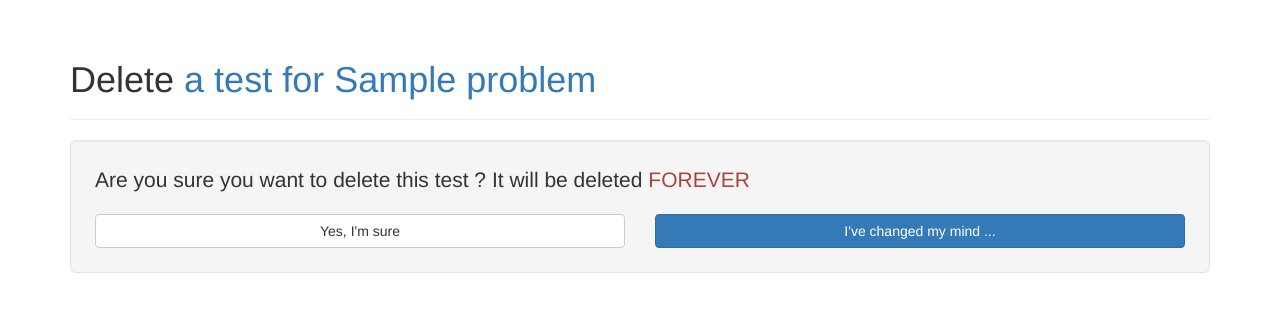
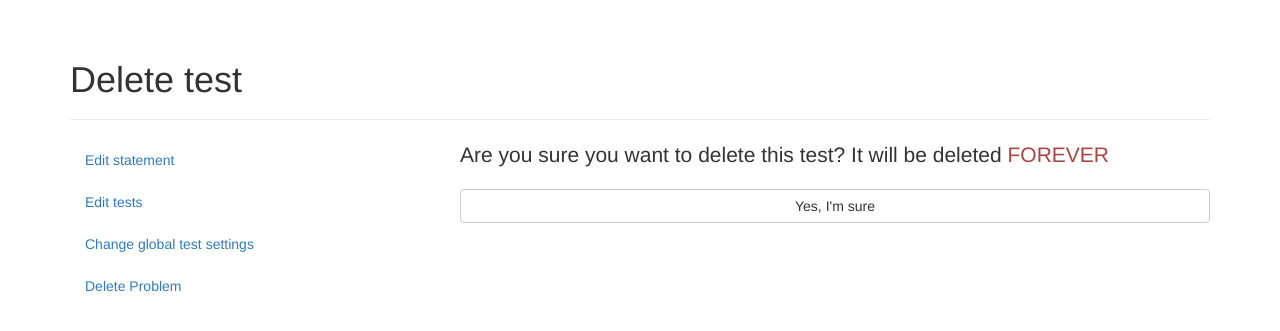
Before and after one commit to Alaxe/judgeSystem, a Django app: page /judge/test/1/delete/ in a window 1280 px wide. Shown: the part 51-382 px from the top of the page. Run offline with Django 3.2, Linux system fonts and the light colour scheme; a user stored in the database is signed in; tables that the repository leaves empty hold one stand-in row (values such as "Sample post"); parts of the project's set-up code (start-up, migrations or seed data) failed here and were passed over; some libraries are stand-ins or nearby versions.

Commit message:
Reworked the edit problem interface
 - Added navigation to the left used for the subpages
 - Separated the list of tests in it's own view
 - Modified the test/problem admin pages to fit with the new structure

```diff
--- a/judge/templates/judge/model_delete.html
+++ b/judge/templates/judge/model_delete.html
@@ -1,4 +1,4 @@
-{% extends 'judge/base.html' %}
+{% extends 'judge/problem_edit_base.html' %}
 
 {% block title %}
 <h1>
@@ -9,7 +9,7 @@
 </h1>
 {% endblock %}
 
-{% block content %}
+{% block edit_content %}
 	<div class="well well-lg">
 		<p class = "lead">
 		Are you sure you want to delete this {{ modelType }} ?
@@ -33,4 +33,8 @@
 			</div>
 		</div>
 	</div>
-{% endblock content %}
+{% endblock %}
+
+{% block edit_nav %}
+	{% include 'judge/problem_edit_nav.html' with page='delete' %}
+{% endblock %}
--- /dev/null
+++ b/judge/templates/judge/problem_edit_base.html
@@ -0,0 +1,20 @@
+{% extends 'judge/base.html' %}
+{% load bootstrap3 %}
+
+{% block title %}
+	<h1> {{title}} </h1>
+{% endblock %}
+
+{% block content %}
+	<div class="row">
+		{% if problem_pk %}
+			<div class="col-md-4">
+				{% block edit_nav %}{% endblock %}
+			</div>
+		{% endif %}
+
+		<div class="col-md-8">
+			{% block edit_content %}{% endblock %}
+		</div>
+	</div>
+{% endblock content %}
--- /dev/null
+++ b/judge/templates/judge/problem_edit_nav.html
@@ -0,0 +1,41 @@
+<ul class="nav nav-pills nav-stacked">
+	{% if page == 'statement' %}
+	<li class="active">
+	{% else %}
+	<li>
+	{% endif %}
+		<a href="{% url 'judge:problem_edit' problem_pk%}">
+			Edit statement
+		</a>
+	</li>
+
+	{% if page == 'tests' %}
+	<li class="active">
+	{% else %}
+	<li>
+	{% endif %}
+		<a href="{% url 'judge:test_list' problem_pk %}">
+			Edit tests
+		</a>
+	</li>
+
+	{% if page == 'global_settings' %}
+	<li class="active">
+	{% else %}
+	<li>
+	{% endif %}
+		<a href="{% url 'judge:problem_global' problem_pk %}">
+			Change global test settings
+		</a>
+	</li>
+
+	{% if page == 'delete' %}
+	<li class="active">
+	{% else %}
+	<li>
+	{% endif %}
+		<a href="{% url 'judge:problem_delete' problem_pk %}">
+			Delete Problem
+		</a>
+	</li>
+</ul>
--- /dev/null
+++ b/judge/templates/judge/test_delete.html
@@ -0,0 +1,24 @@
+{% extends 'judge/problem_edit_base.html' %}
+
+{% block title %}
+	<h1> Delete test </h1>
+{% endblock %}
+
+{% block edit_content %}
+		<p class="lead">
+			Are you sure you want to delete this test?
+			It will be deleted
+			<span class="text-danger">
+				FOREVER
+			</span>
+		</p>
+		<form method="POST" action="{{ request.get_full_path}}">
+			{% csrf_token %}
+			<input type="submit" class="btn btn-default btn-block"
+				  value="Yes, I'm sure">
+		</form>
+{% endblock %}
+
+{% block edit_nav %}
+	{% include 'judge/problem_edit_nav.html' %}
+{% endblock %}
--- a/judge/urls.py
+++ b/judge/urls.py
@@ -9,8 +9,8 @@ urlpatterns = patterns('',
    url(r'^problems/page/(?P<page>\d+)/$', views.ProblemList.as_view(),
        name = 'problem_page'),
 
-   url(r'^problems/new/',
-       permission_required('judge.add_problem')(views.ProblemNew.as_view()),
+   url(r'^problems/new/', permission_required(
+       'judge.add_problem')(views.ProblemNew.as_view()),
        name = 'problem_new'),
    url(r'^problems/(?P<pk>\d+)/edit/$', permission_required(
        'judge.change_problem')(views.ProblemEdit.as_view()),
@@ -27,17 +27,20 @@ urlpatterns = patterns('',
        name = 'problem_details'),
 
    url(r'^problems/(?P<problem_id>\d+)/newtest/$',
-       permission_required('judge.add_test')(views.TestNew.as_view()),
+    permission_required('judge.add_test')(views.TestNew.as_view()),
        name = 'test_new'),
-   url(r'^test/(?P<pk>\d+)/edit/$',
-       permission_required('judge.change_test')(views.TestEdit.as_view()),
+   url(r'^problems/(?P<pk>\d+)/tests/$', permission_required(
+       'judge.change_problem')(views.TestList.as_view()),
+       name = 'test_list'),
+   url(r'^test/(?P<pk>\d+)/edit/$', permission_required(
+       'judge.change_test')(views.TestEdit.as_view()),
        name = 'test_edit'),
-   url(r'^test/(?P<pk>\d+)/delete/$',
-       permission_required('judge.delete_test')(views.TestDelete.as_view()),
-       name = 'delete_test'),
+   url(r'^test/(?P<pk>\d+)/delete/$', permission_required(
+           'judge.delete_test')(views.TestDelete.as_view()),
+       name = 'test_delete'),
 
-   url(r'^problems/(?P<pk>\d+)/submit/$',
-       login_required(views.SolutionSubmit.as_view()),
+   url(r'^problems/(?P<pk>\d+)/submit/$', login_required(
+       views.SolutionSubmit.as_view()),
        name = 'solution_submit'),
    url(r'^solutions/(?P<pk>\d+)/$', views.SolutionDetails.as_view(),
        name = 'solution_details'),
--- a/judge/views/__init__.py
+++ b/judge/views/__init__.py
@@ -1,4 +1,4 @@
 from .solution import SolutionDetails, SolutionSubmit
 from .problem import ProblemList, ProblemDetails, ProblemNew, ProblemEdit, ProblemDelete, ProblemGlobal
-from .test import TestNew, TestEdit, TestDelete
+from .test import TestNew, TestEdit, TestDelete, TestList
 from .problem import ProblemList
--- a/judge/views/test.py
+++ b/judge/views/test.py
@@ -77,7 +77,8 @@ class TestEdit(View):
             'form' : form,
             'problem': test.problem,
             'title': self.title,
-            'pk': test.pk
+            'pk': test.pk,
+            'problem_pk': test.problem.pk
         }
 
     def get(self, request, pk):
@@ -106,19 +107,17 @@ class TestEdit(View):
         test.problem = problem
         test.save()
 
-        url = reverse('judge:problem_edit', args = (problem.pk,))
+        url = reverse('judge:test_list', args = (problem.pk,))
         return HttpResponseRedirect(url)
 
 class TestDelete(View):
-    template_name = 'judge/model_delete.html'
+    template_name = 'judge/test_delete.html'
 
     def get(self, request, pk):
         test = get_object_or_404(Test, pk = pk)
 
         context = {
-            'modelName': 'a test for ' + test.problem.title,
-            'modelType': 'test',
-            'cancelUrl': reverse('judge:test_edit', args=(test.pk,))
+            'problem_pk': test.problem.pk
         }
 
         return render(request, self.template_name, context)
@@ -132,3 +131,17 @@ class TestDelete(View):
 
         url = reverse('judge:problem_edit', args=(test.problem.pk,))
         return HttpResponseRedirect(url)
+
+class TestList(View):
+    template_name = 'judge/test_list.html'
+
+    def get(self, request, pk):
+        problem = get_object_or_404(Problem, pk = pk)
+
+        context = {
+            'problem' : problem,
+            'tests' : problem.test_set.all(),
+            'problem_pk': pk
+        }
+
+        return render(request, self.template_name, context)
```
Also changed, not shown: judge/templates/judge/problem_delete.html (added, +26 -0 lines), judge/templates/judge/problem_edit.html (+8 -50 lines), judge/templates/judge/problem_global.html (+8 -14 lines), judge/templates/judge/test_edit.html (+8 -20 lines), judge/templates/judge/test_list.html (added, +58 -0 lines), judge/views/problem.py (+6 -4 lines).
